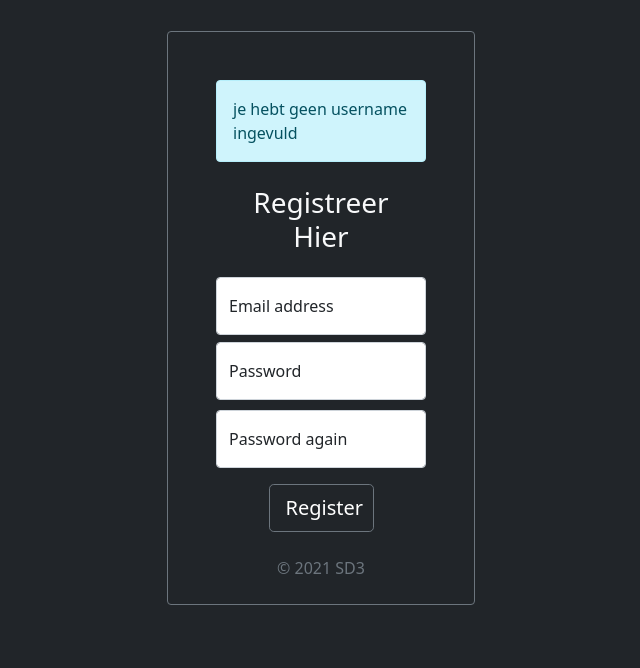
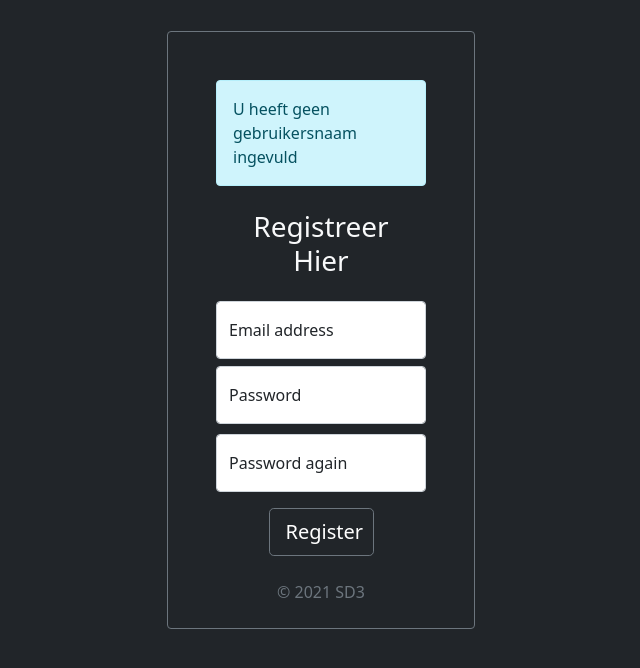
Before and after one commit to Ruben190404/WebShop, a PHP site: page /register.php in a window 1280 px wide. Shown: the part 87-755 px from the top of the page, without its empty margins (319-959 px from the left). Run offline with PHP 8.4, Linux system fonts and the light colour scheme.

Commit message:
Update User.php

```diff
--- a/User.php
+++ b/User.php
@@ -40,7 +40,7 @@ class User
 
 
         } else {
-            echo 'You are not logged in';
+            echo 'U bent niet ingelogd';
         }
     }
 
@@ -48,22 +48,22 @@ class User
     {
 
         if (!isset($_POST['username'])) {
-            echo 'je hebt geen username ingevuld';
+            echo 'U heeft geen gebruikersnaam ingevuld';
             return;
         }
 
         if (!isset($_POST['password'])) {
-            echo 'je hebt geen password ingevuld';
+            echo 'U hebt geen wachtwoord ingevuld';
             return;
         }
 
         if ($_POST['username'] === '' || !filter_var($_POST['username'], FILTER_VALIDATE_EMAIL)) {
-            echo 'De username is foutief ingevuld';
+            echo 'De gebruikersnaam is foutief ingevuld';
             return;
         }
 
         if ($_POST['password'] !== $_POST['password2']) {
-            echo 'DE WACHTWOORDEN KOMEN NIET OVEREEN';
+            echo 'De wachtwoorden komen niet overeen';
             return;
         }
 
```
